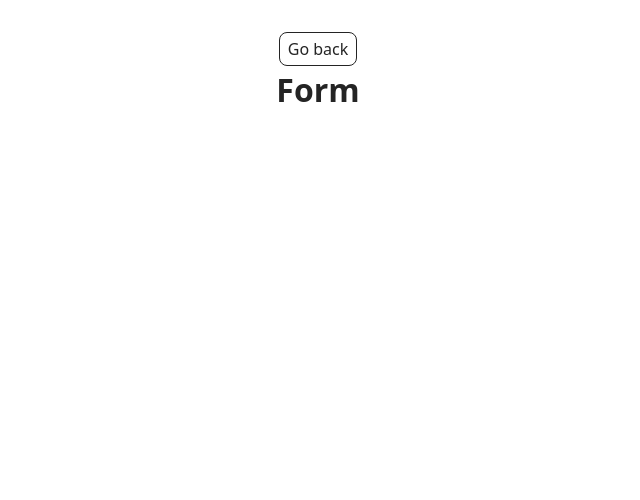
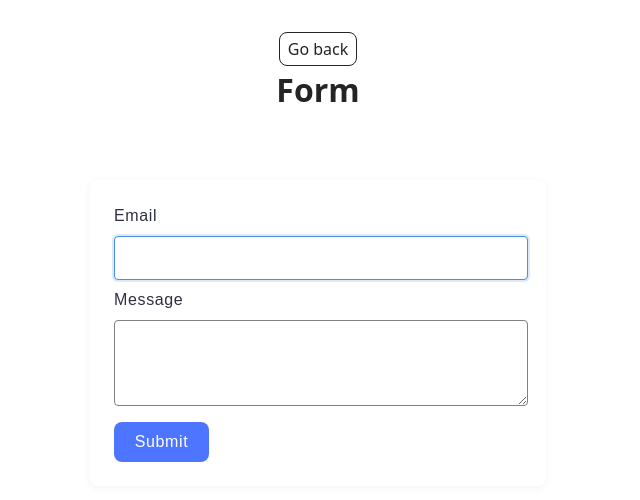
Before and after one commit to hannamuzychuk/goit-js-hw-09, a website built with Vite: page src/2-form.html in a window 1280 px wide. Shown: the whole page, without its empty margins (322-962 px from the left). Built offline with nearby package versions, Linux system fonts and the light colour scheme.

Commit message:
add styles to task-2

```diff
--- a/src/2-form.html
+++ b/src/2-form.html
@@ -8,21 +8,23 @@
     <link rel="stylesheet" href="./css/styles.css" />
   </head>
   <body>
-    <!-- <load
-      src="./partials/header.html"
-      icon-path="./img/sprite.svg#logo"
-      highlight-curr="active"
-    /> -->
-
     <main>
-      <div class="container">
+      <div class="container form">
         <a class="back-link" href="./index.html">Go back</a>
         <h1 class="main-title">Form</h1>
-        <!-- <load src="./partials/back-link.html" /> -->
+        <form class="feedback-form" autocomplete="off">
+          <label>
+            Email
+            <input type="email" name="email" autofocus />
+          </label>
+          <label>
+            Message
+            <textarea name="message" rows="8"></textarea>
+          </label>
+          <button type="submit">Submit</button>
+        </form>
       </div>
     </main>
-
-    <!-- <load src="./partials/footer.html" /> -->
     <script type="module" src="./js/2-form.js"></script>
   </body>
 </html>
--- a/src/css/styles.css
+++ b/src/css/styles.css
@@ -44,3 +44,76 @@
 .gallery-image:hover {
   transform: scale(1.05);
 }
+
+.main-title {
+  margin-bottom: 66px;
+}
+
+.feedback-form {
+ font-family: "Montserrat", sans-serif;
+  width: 408px;
+  padding: 24px;
+  border-radius: 8px;
+  background-color: #fff;
+  box-shadow: 0 2px 8px rgba(0, 0, 0, 0.05);
+  margin: 0 auto;
+  color: #2e2f42;
+}
+
+.feedback-form label {
+  display: flex;
+  align-items: flex-start;
+  justify-content: flex-start;
+  flex-direction: column;
+  gap: 8px;
+  font-weight: 400;
+  line-height: 1.5;
+  letter-spacing: 0.04em;
+  color: #2e2f42;
+}
+
+.feedback-form input,
+.feedback-form textarea {
+  width: 100%;
+ height: 40px;
+  font-size: 14px;
+  border: 1px solid #808080;
+  border-radius: 4px;
+  outline: none;
+  margin-bottom: 8px;
+  transition: border-color 0.2s ease;
+}
+
+.feedback-form textarea {
+  height: 80px;
+  margin-bottom: 16px;
+}
+
+.feedback-form input:focus,
+.feedback-form textarea:focus {
+  border-color: #4a90e2;
+  box-shadow: 0 0 0 2px rgba(74, 144, 226, 0.2);
+}
+
+.feedback-form button {
+  display: flex;
+  justify-content: center;
+  background-color: #4e75ff;
+  width: 95px;
+   height: 40px;
+  color: #fff;
+  border: none;
+  border-radius: 8px;
+  padding: 8px 16px;
+  font-weight: 500;
+  font-size: 16px;
+  cursor: pointer;
+  line-height: 1.5;
+  letter-spacing: 0.04em;
+  transition: background-color 0.2s ease;
+
+}
+
+.feedback-form button:hover {
+  background-color: #3b5ae0;
+}
```
